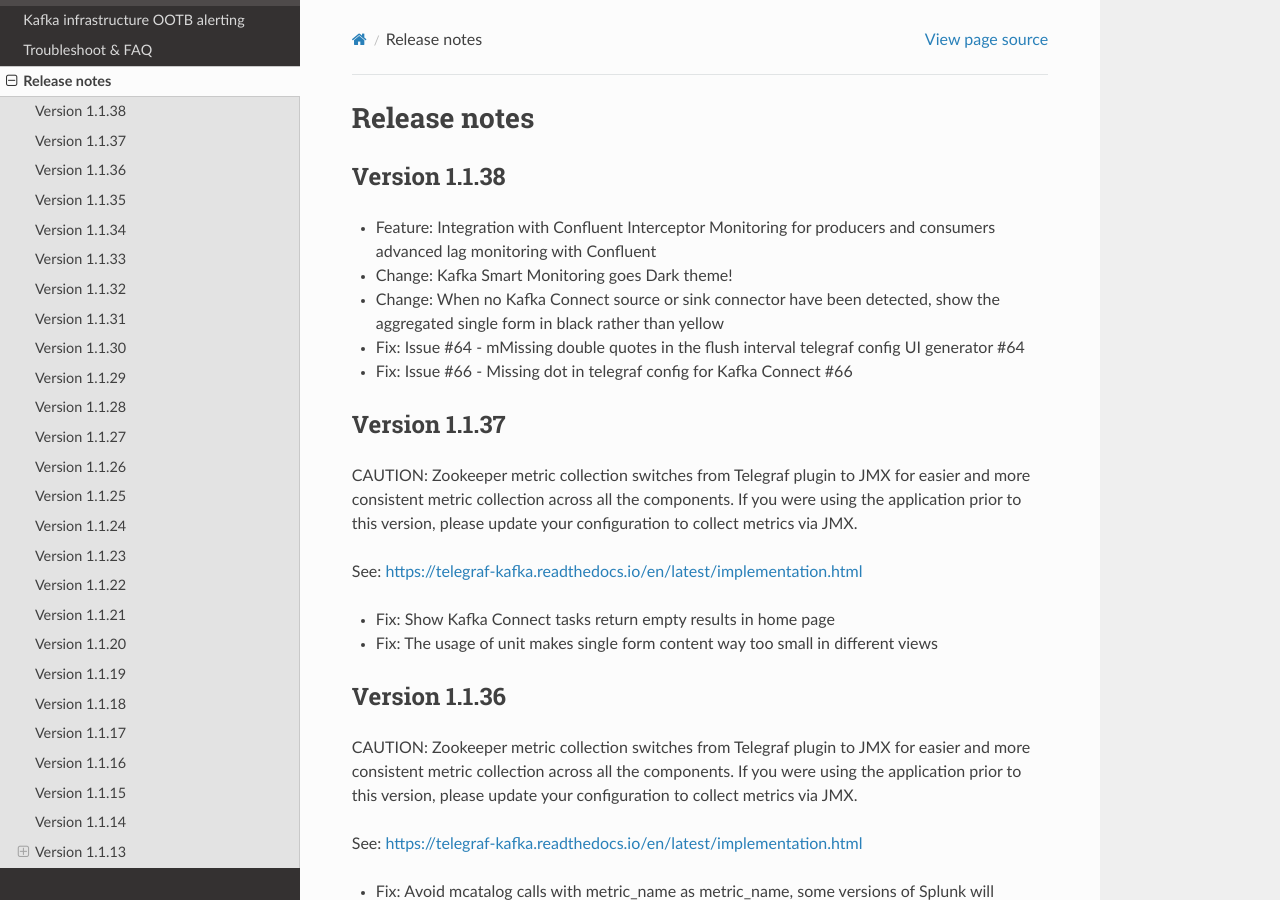
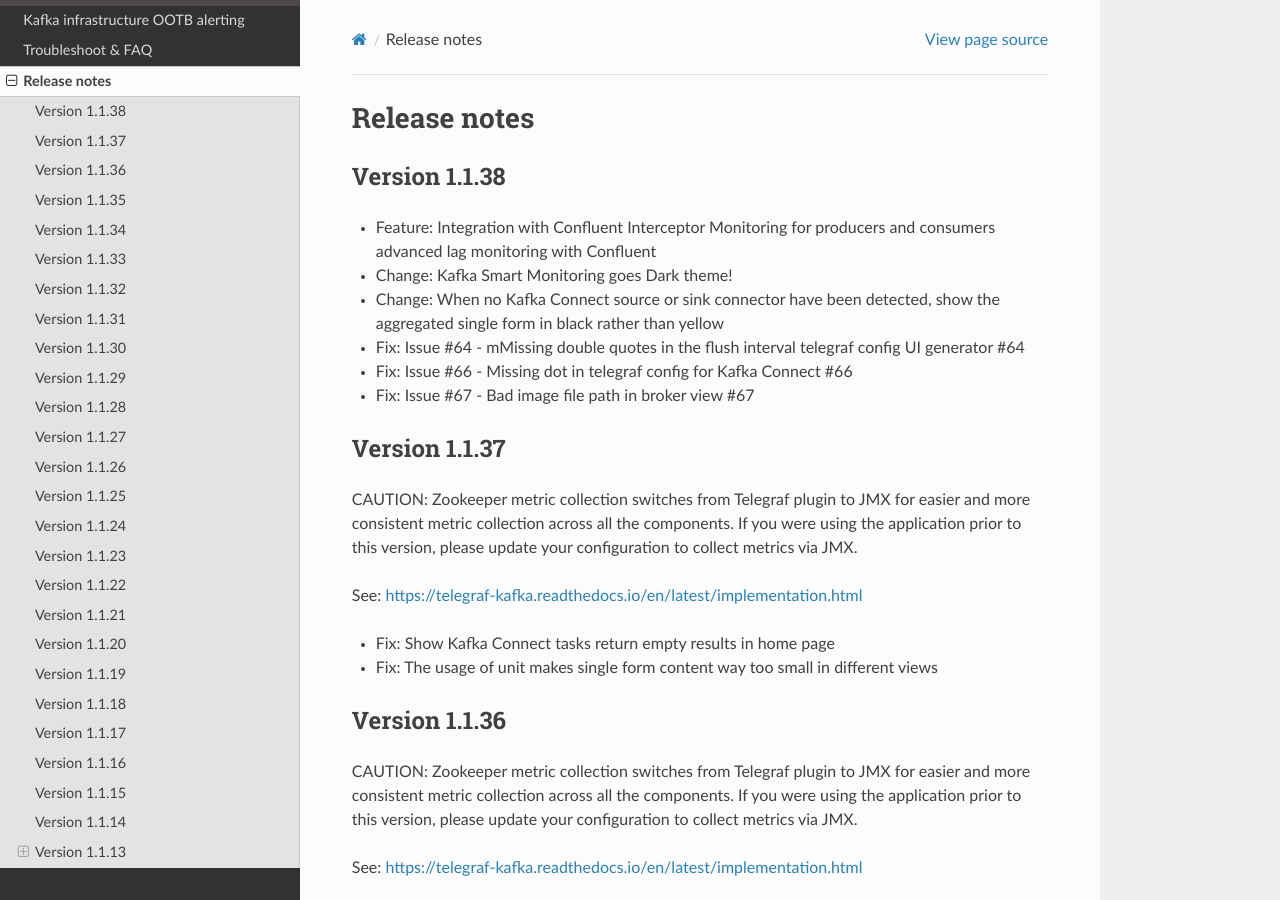
Before and after one commit to guilhemmarchand/telegraf-kafka, a Sphinx documentation site: the page built from docs/releasenotes.rst, in a window 1280 px wide and 900 px high. Built offline with Sphinx 7.4.7 and the Read the Docs theme 2.0.0, drawn with Linux system fonts in a browser that asks for light colours.

Commit message:
Fix Issue ##67

```diff
--- a/docs/releasenotes.rst
+++ b/docs/releasenotes.rst
@@ -10,6 +10,7 @@
 - Change: When no Kafka Connect source or sink connector have been detected, show the aggregated single form in black rather than yellow
 - Fix: Issue #64 - mMissing double quotes in the flush interval telegraf config UI generator #64
 - Fix: Issue #66 - Missing dot in telegraf config for Kafka Connect #66
+- Fix: Issue #67 - Bad image file path in broker view #67
 
 ==============
 Version 1.1.37
```
Also changed, not shown: 1 other file.
